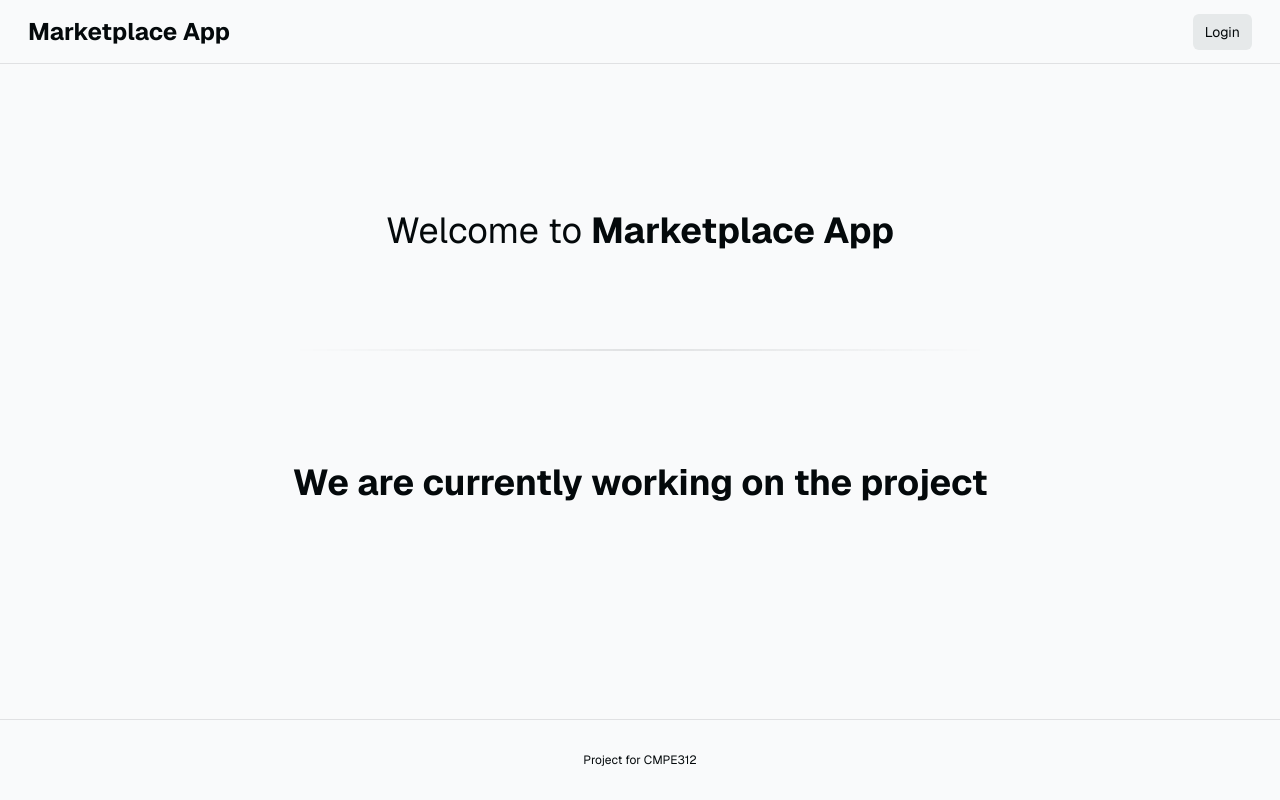
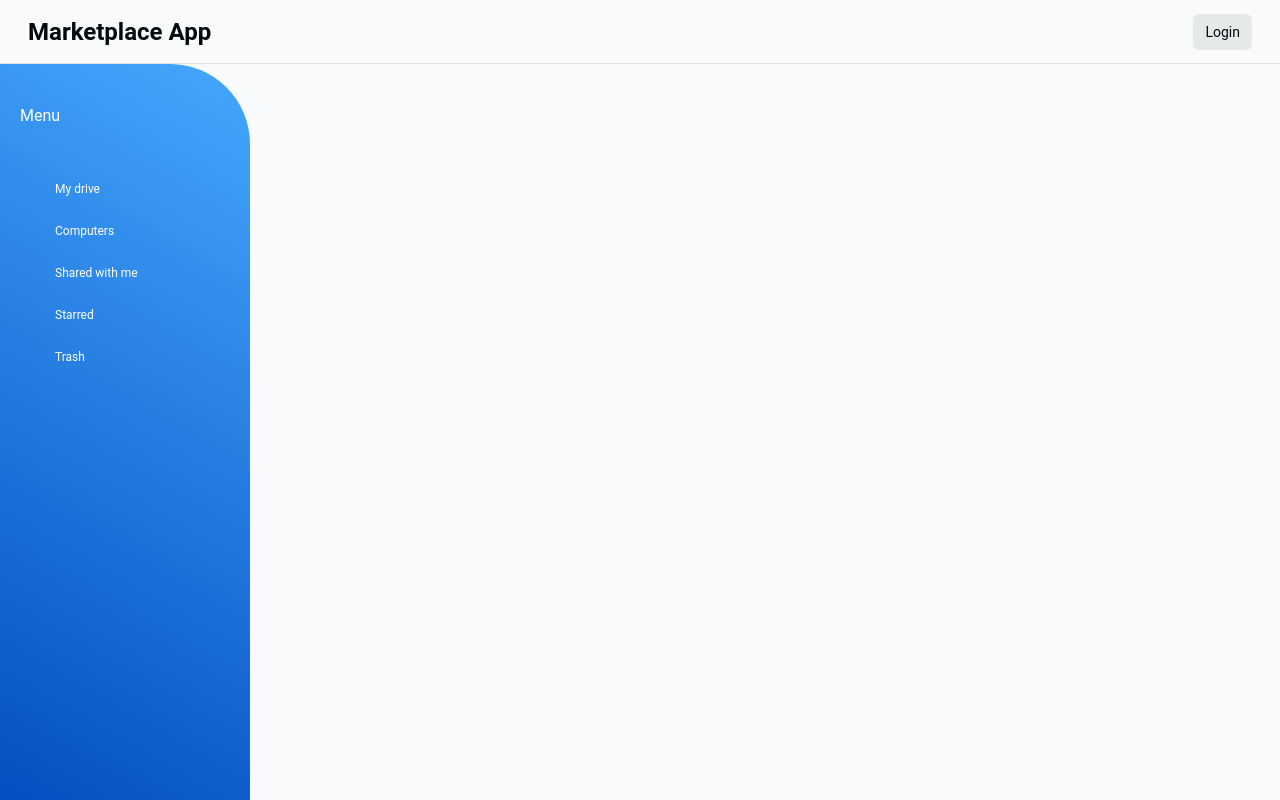
Before and after one commit to Gorcc/marketplace-app, a Next.js app: page / in a window 1280 px wide. Shown: the top 800 px of the page. Built offline with nearby package versions, Linux system fonts and the light colour scheme; no server answers.

Commit message:
feat:SideBar added and redisgned

```diff
--- /dev/null
+++ b/app/Styles/SideBar.scss
@@ -0,0 +1,85 @@
+aside {
+  color: #fff;
+  width: 250px;
+  padding-left: 20px;
+  height: 100vh;
+  background-image: linear-gradient(30deg , #0048bd, #44a7fd);
+  border-top-right-radius: 80px;
+}
+
+aside a {
+  font-size: 12px;
+  color: #fff;
+  display: block;
+  padding: 12px;
+  padding-left: 30px;
+  text-decoration: none;
+  -webkit-tap-highlight-color:transparent;
+}
+
+aside a:hover {
+  color: #3f5efb;
+  background: #fff;
+  outline: none;
+  position: relative;
+  background-color: #fff;
+  border-top-left-radius: 20px;
+  border-bottom-left-radius: 20px;
+}
+
+aside a i {
+  margin-right: 5px;
+}
+
+aside a:hover::after {
+  content: "";
+  position: absolute;
+  background-color: transparent;
+  bottom: 100%;
+  right: 0;
+  height: 35px;
+  width: 35px;
+  border-bottom-right-radius: 18px;
+  box-shadow: 0 20px 0 0 #fff;
+}
+
+aside a:hover::before {
+  content: "";
+  position: absolute;
+  background-color: transparent;
+  top: 38px;
+  right: 0;
+  height: 35px;
+  width: 35px;
+  border-top-right-radius: 18px;
+  box-shadow: 0 -20px 0 0 #fff;
+}
+
+aside p {
+  margin: 0;
+  padding: 40px 0;
+}
+
+body {
+  font-family: 'Roboto';
+  width: 100%;
+  height: 100vh;
+  margin: 0;
+}
+
+.social {
+  height: 0;
+}
+
+.social i:before {
+  width: 14px;
+  height: 14px;
+  font-size: 14px;
+  position: fixed;
+  color: #fff;
+  background: #0077B5;
+  padding: 10px;
+  border-radius: 50%;
+  top:5px;
+  right:5px;
+}
--- a/app/page.tsx
+++ b/app/page.tsx
@@ -5,6 +5,7 @@ import ConnectSupabaseSteps from "@/components/tutorial/ConnectSupabaseSteps";
 import SignUpUserSteps from "@/components/tutorial/SignUpUserSteps";
 import Header from "@/components/Header";
 import "./Styles/header.scss"
+import SideBar from "@/components/SideBar";
 
 export default async function Index() {
   const canInitSupabaseClient = () => {
@@ -21,7 +22,7 @@ export default async function Index() {
   const isSupabaseConnected = canInitSupabaseClient();
 
   return (
-    <div className="flex-1 w-full flex flex-col gap-20 items-center">
+    <div className="flex-1 w-full flex flex-col  items-center">
       <nav className="w-full flex justify-center border-b border-b-foreground/10 h-16">
         <div className="w-full m-4 flex justify-between items-center p-3 text-sm">
          <h1 className="logo-text">Marketplace App</h1>
@@ -29,8 +30,8 @@ export default async function Index() {
         </div>
       </nav>
 
-      <div className="animate-in flex-1 flex flex-col gap-20 opacity-0 max-w-4xl px-3">
-        <Header />
+      <div className="animate-in flex-1 flex flex-col  opacity-0 w-full ">
+        <SideBar />
         <main className="flex-1 flex flex-col gap-6">
           <h2 className="font-bold text-4xl mb-4">We are currently working on the project</h2>
         </main>
--- /dev/null
+++ b/components/SideBar.jsx
@@ -0,0 +1,43 @@
+import React from "react";
+import "../app/Styles/SideBar.scss"
+const SideBar = () => {
+
+
+    return (
+        <div>
+
+            <aside>
+                <p> Menu </p>
+                <a href="javascript:void(0)">
+                    <i className="fa fa-user-o" aria-hidden="true"></i>
+                    My drive
+                </a>
+                <a href="javascript:void(0)">
+                    <i className="fa fa-laptop" aria-hidden="true"></i>
+                    Computers
+                </a>
+                <a href="javascript:void(0)">
+                    <i className="fa fa-clone" aria-hidden="true"></i>
+                    Shared with me
+                </a>
+                <a href="javascript:void(0)">
+                    <i className="fa fa-star-o" aria-hidden="true"></i>
+                    Starred
+                </a>
+                <a href="javascript:void(0)">
+                    <i class="fa fa-trash-o" aria-hidden="true"></i>
+                    Trash
+                </a>
+            </aside>
+
+            <div class="social">
+                <a href="https://www.linkedin.com/in/florin-cornea-b5118057/" target="_blank">
+                    <i class="fa fa-linkedin"></i>
+                </a>
+            </div>
+
+        </div>
+    )
+}
+
+export default SideBar
```
